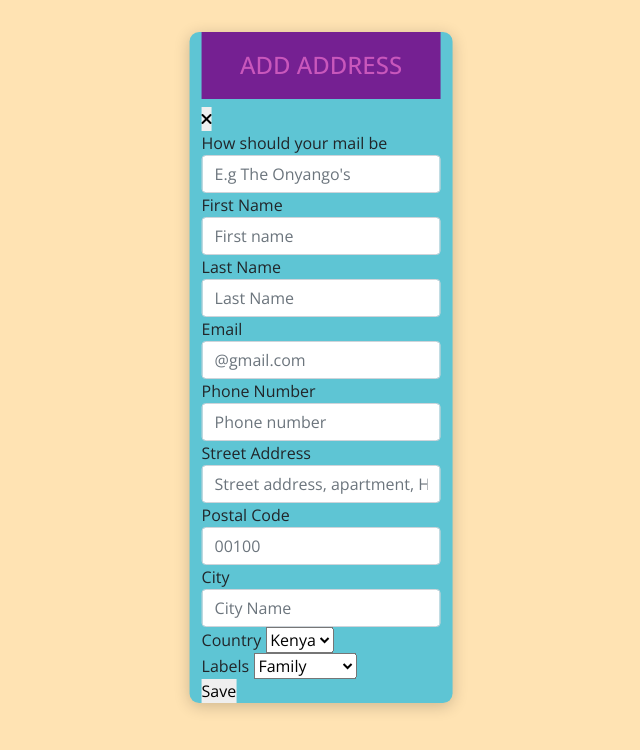
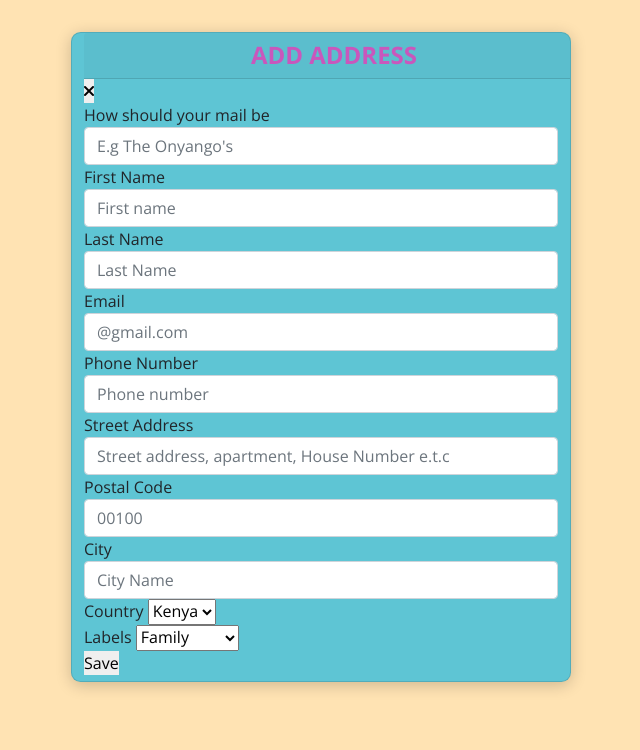
Before and after one commit to Charlotte-Natasha/Address-Book, a plain HTML site: page index.html in a window 1280 px wide. Shown: the whole page, without its empty margins (319-959 px from the left). Drawn offline with nearby package versions, Linux system fonts and the light colour scheme.

Commit message:
added card header and content-head style

```diff
--- a/index.html
+++ b/index.html
@@ -27,10 +27,12 @@
   </head>
   <body>
     <div id="fullscreen-div"></div>
-    <form class="head" id="head">
+    <form class="card" id="head">
       <div class="container">
         <div class="contentHead">
-          <h3 id="title" class="text-uppercase heaDer">Add Address</h3>
+          <h3 id="title" class="text-uppercase card-header text-center">
+            Add Address
+          </h3>
           <button type="button" id="btn">
             <i class="fas fa-times"></i>
           </button>
--- a/styles.css
+++ b/styles.css
@@ -18,7 +18,7 @@ body {
   background-color: #ffe3b3;
 }
 h3 {
-  color: #ffe3b3;
+  color: #c957bc;
 }
 input,
 button {
@@ -40,21 +40,25 @@ button {
   z-index: 1;
   display: none;
 }
-.head {
+.card {
   background-color: #5ec5d4;
   border-radius: 0.6rem;
   overflow: hidden;
   /*display: none;*/
   position: fixed;
+  height: 650px;
+  width: 500px;
   top: 2rem;
   left: 50%;
   transform: translateX(-50%);
   box-shadow: 0 3px 16px 0 rgba(0, 0, 0, 0.2);
 }
-.heaDer {
-  background-color: #752092;
-  padding: 1.2rem 2.4rem;
+.card-header {
+  width: 500px;
+  font-weight: bold;
   font-size: 1.5rem;
   color: #c957bc;
-  position: relative;
 }
+.content-head h3 {
+  color: #c957bc;
+}
```
